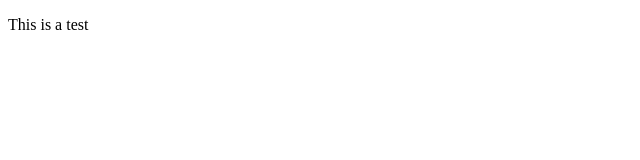
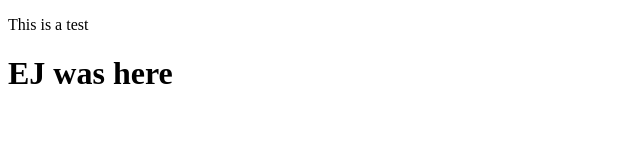
Before and after one commit to grndprxguy/test1, a plain HTML site: page index.html in a window 1280 px wide. Shown: the whole page, without its empty margins (0-640 px from the left). Drawn offline with Linux system fonts and the light colour scheme.

Commit message:
EJ's changes

```diff
--- a/index.html
+++ b/index.html
@@ -6,5 +6,6 @@
 </head>
 <body>
 	<p>This is a test</p>
+	<h1>EJ was here</h1>
 </body>
 </html>
```
